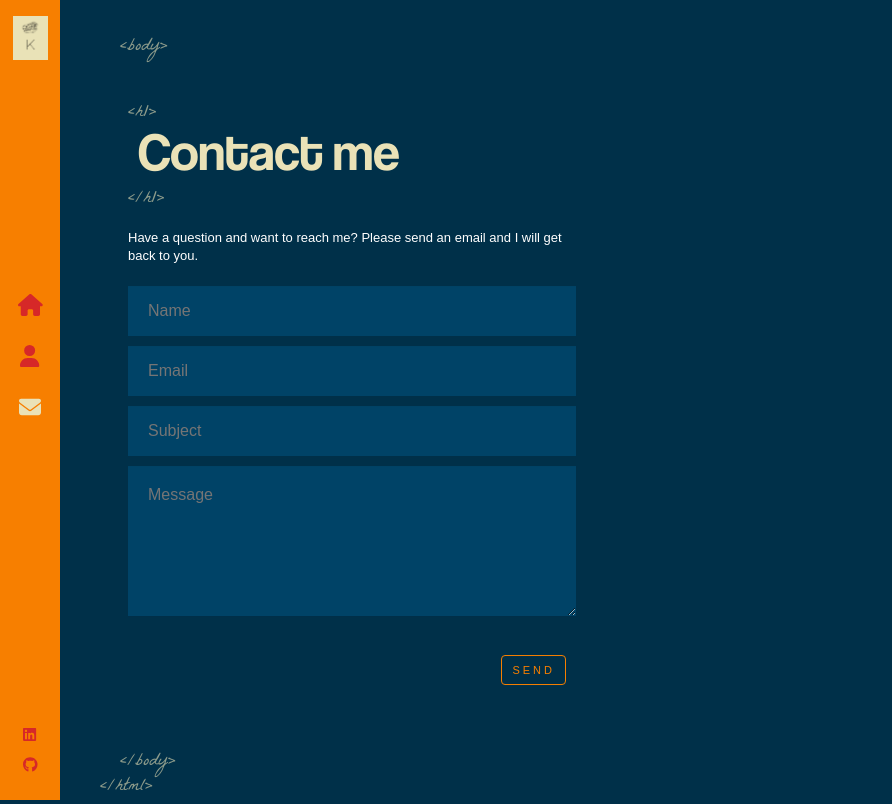
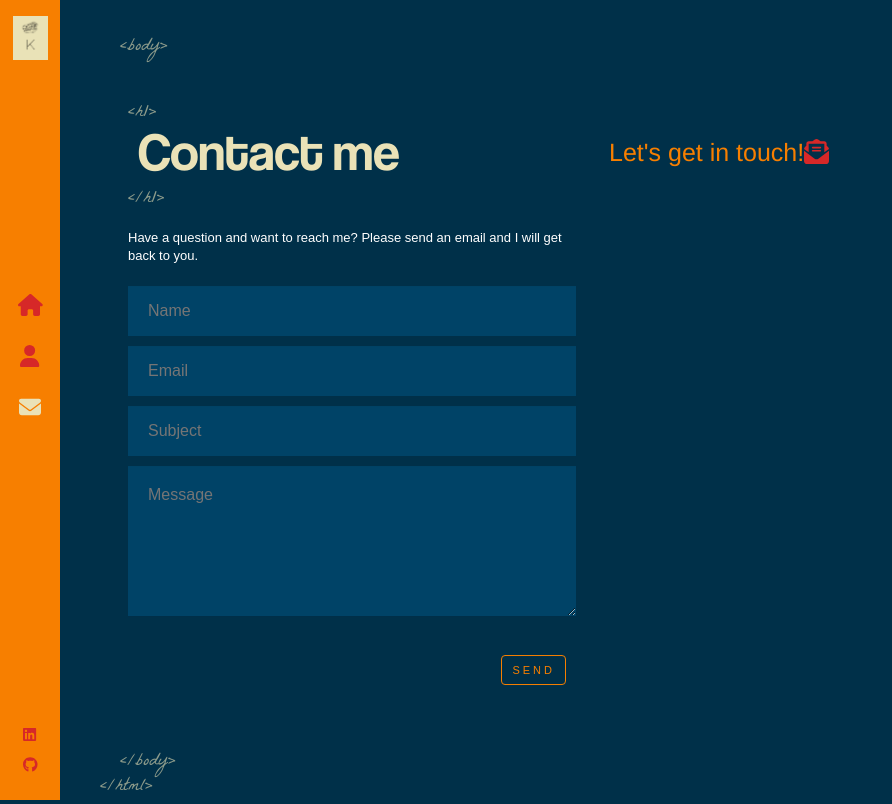
Before and after one commit to katepatch/React-Portfolio, a React (Create React App) app: page /contact in a window 1280 px wide. Shown: the whole page, without its empty margins (0-892 px from the left). Built offline with nearby package versions, Linux system fonts and the light colour scheme.

Commit message:
adding map component

```diff
--- a/src/components/Contact/index.js
+++ b/src/components/Contact/index.js
@@ -3,6 +3,8 @@ import { useEffect, useState } from 'react';
 import AnimatedLetters from '../AnimatedLetters';
 import { useRef } from 'react'
 import emailjs from '@emailjs/browser'
+import { FontAwesomeIcon } from '@fortawesome/react-fontawesome';
+import { faEnvelopeOpenText } from '@fortawesome/free-solid-svg-icons';
 
 
 const Contact = () => {
@@ -63,6 +65,12 @@ const Contact = () => {
                     </div>
                 </div>
 
+                <div className="icon-container">
+                    <p>Let's get in touch!
+                        <FontAwesomeIcon icon={faEnvelopeOpenText} color="#d62828" />
+                    </p>
+                </div>
+
             </div>
         </>
     )
--- a/src/components/Contact/index.scss
+++ b/src/components/Contact/index.scss
@@ -72,4 +72,20 @@
         color: black;
       }
     }
+}
+
+.icon-container {
+  position:absolute;
+  top: 50px;
+  right: 30%;
+  z-index: 999999;
+  width: 267px;
+  padding: 20px;
+  float: right;
+
+  p {
+    font-size: 25px;
+    color: #f77f00;
   }
+
+}
```
